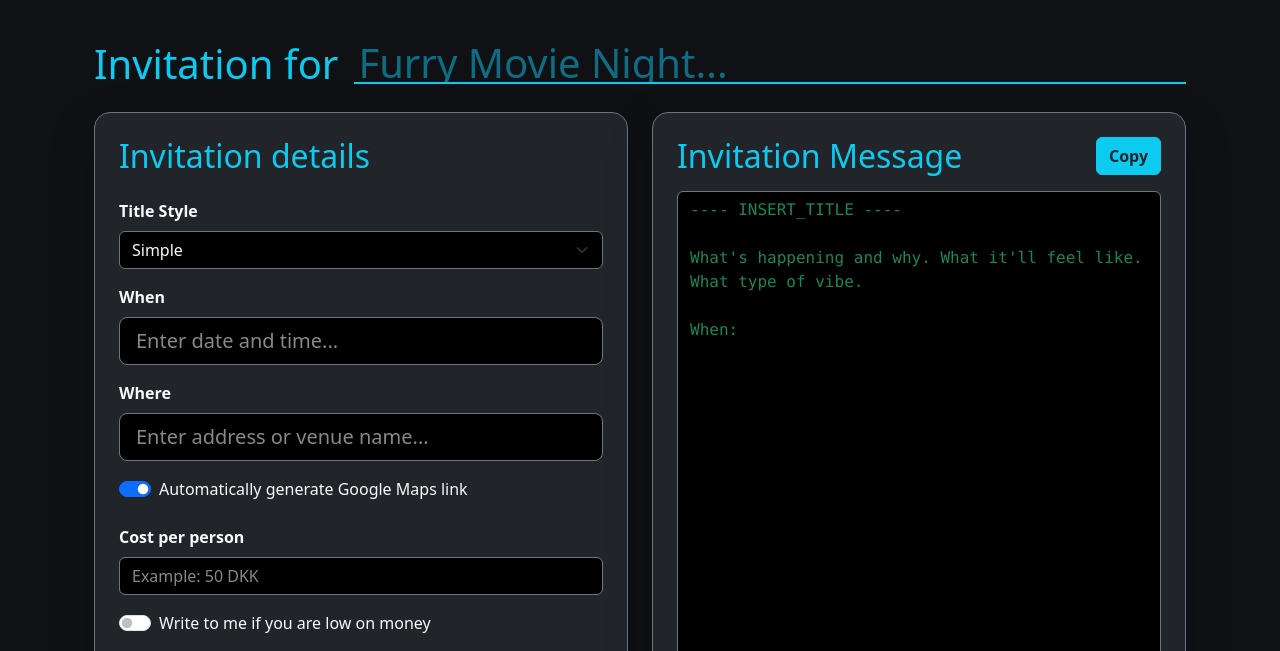
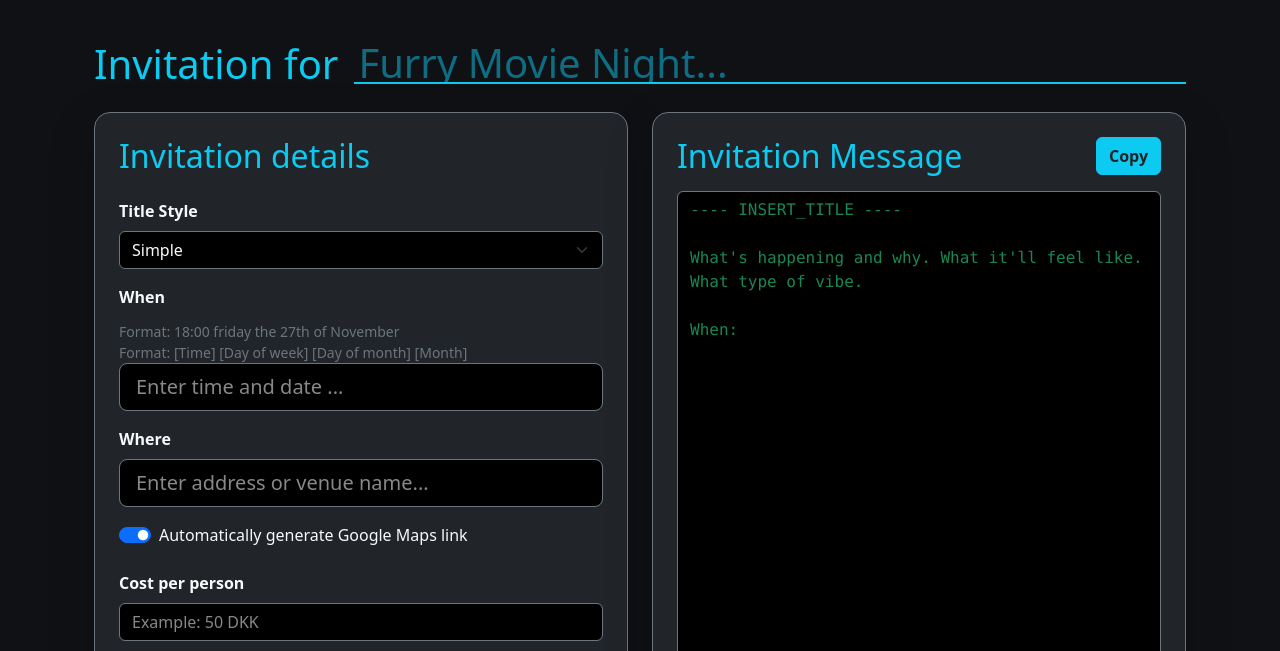
Before and after one commit to MrJavaWolf/JWolfsEventPlanning, an ASP.NET Core app: page / in a window 1280 px wide. Shown: the top 651 px of the page. Run offline with ASP.NET Core 8, Linux system fonts and the light colour scheme; style sheets or scripts are compiled from the project's sources.

Commit message:
Improved: Descriptions

```diff
--- a/src/JWolfsEventPlanning/Pages/Index.cshtml
+++ b/src/JWolfsEventPlanning/Pages/Index.cshtml
@@ -70,8 +70,12 @@
                     <!-- WHEN -->
                     <div class="mb-3">
                         <label class="form-label fw-semibold">When</label>
+                        <div class="form-text text-secondary">
+                            Format: 18:00 friday the 27th of November
+                            <br />Format: [Time] [Day of week] [Day of month] [Month]
+                        </div>
                         <input type="text" class="form-control form-control-lg bg-black text-light border-secondary"
-                               id="whenInput" placeholder="Enter date and time..." />
+                               id="whenInput" placeholder="Enter time and date ..." />
                     </div>
 
                     <!-- WHERE -->
@@ -123,13 +127,14 @@
                     <!-- DESCRIPTION -->
                     <div class="mb-3">
                         <label class="form-label fw-semibold">Description</label>
-                        <textarea class="form-control bg-black text-light border-secondary" id="descriptionInput"
-                                  rows="4" placeholder="What's happening and why? What will it feel like?"></textarea>
-                        <div class="form-text text-secondary">
+                         <div class="form-text text-secondary">
                             What kind of gathering this is and what type of vibe it will be?
                             <br />Like, is it Cozy/Scary/"Bad movie" movie night? Dance/drink/music party?
                             <br />Add flavor to the description which matches the vibe.
                         </div>
+                        <textarea class="form-control bg-black text-light border-secondary" id="descriptionInput"
+                                  rows="4" placeholder="What's happening and why? What will it feel like?"></textarea>
+
                     </div>
 
 
@@ -413,7 +418,7 @@
             .map(option => `• ${option.text}`);
 
         if (enabledOptions.length > 0) {
-            message += "Things to know:\n";
+            message += "Good to know:\n";
             message += enabledOptions.join("\n");
             message += "\n\n";
         }
```
